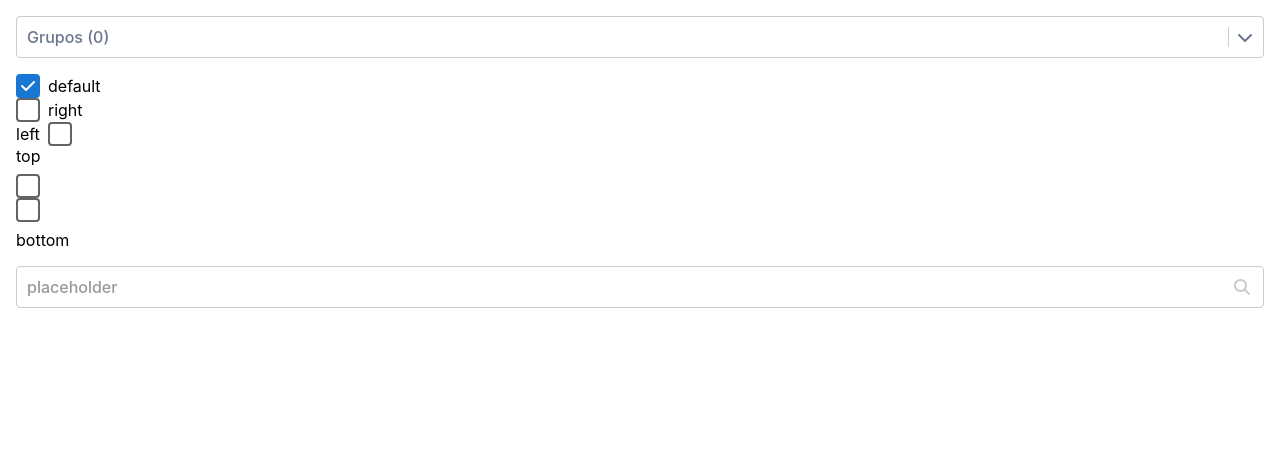
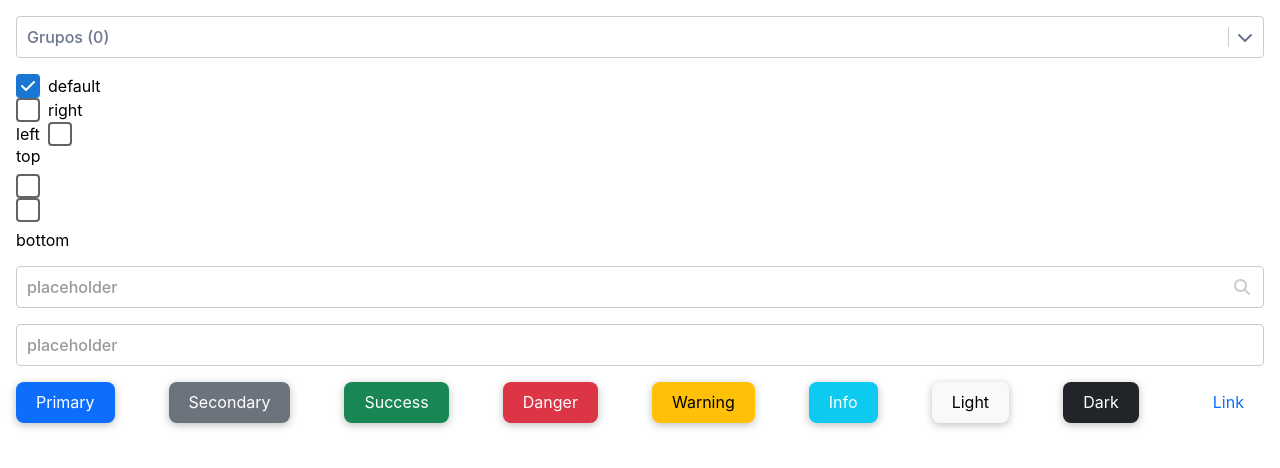
Before and after one commit to HalloweenJack2606/Ajonjolib, a React (Create React App) app: page / in a window 1280 px wide. Shown: the top 468 px of the page. Built offline with nearby package versions, Linux system fonts and the light colour scheme.

Commit message:
New Inputs

```diff
--- a/src/App.js
+++ b/src/App.js
@@ -1,7 +1,12 @@
 import './App.css';
 import {useState, useEffect} from "react";
-import { Select, Checkbox } from './inputs/ajonjolinput';
-import SearchBox from "./inputs/searchbox/searchbox";
+import {
+    Select,
+    Checkbox,
+    SearchBox,
+    Text,
+    Button
+} from './inputs/ajonjolinput';
 
 function App() {
     const options = [
@@ -15,6 +20,7 @@ function App() {
     ];
 
     const [myValues, setMyValues] = useState([]);
+    const [textValue, setTextValue] = useState('');
     const [showLuminarias, setShowLuminarias] = useState(true);
 
     useEffect(() => {
@@ -45,6 +51,28 @@ function App() {
                 }}>
                     <SearchBox onInput={(val) => console.log(val)} placeholder={'placeholder'}/>
                 </div>
+
+                <div style={{
+                    margin: '1rem'
+                }}>
+                    <Text value={textValue} onChange={(val) => setTextValue(val)} placeholder={'placeholder'}/>
+                </div>
+
+                <div style={{
+                    margin: '1rem',
+                    display: "flex",
+                    justifyContent: "space-between",
+                }}>
+                    <Button variant={'primary'} onSubmit={() => console.log(textValue)} name={'Primary'}/>
+                    <Button variant={'secondary'} onSubmit={() => console.log(textValue)} name={'Secondary'}/>
+                    <Button variant={'success'} onSubmit={() => console.log(textValue)} name={'Success'}/>
+                    <Button variant={'danger'} onSubmit={() => console.log(textValue)} name={'Danger'}/>
+                    <Button variant={'warning'} onSubmit={() => console.log(textValue)} name={'Warning'}/>
+                    <Button variant={'info'} onSubmit={() => console.log(textValue)} name={'Info'}/>
+                    <Button variant={'light'} onSubmit={() => console.log(textValue)} name={'Light'}/>
+                    <Button variant={'dark'} onSubmit={() => console.log(textValue)} name={'Dark'}/>
+                    <Button variant={'link'} onSubmit={() => console.log(textValue)} name={'Link'}/>
+                </div>
             </div>
         </div>
     );
--- a/src/inputs/ajonjolinput.js
+++ b/src/inputs/ajonjolinput.js
@@ -1,9 +1,13 @@
 import Select from "./select/select";
 import Checkbox from "./checkbox/checkbox";
 import SearchBox from "./searchbox/searchbox";
+import Text from "./text/text";
+import Button from "./button/button";
 
 export {
     Select,
     Checkbox,
-    SearchBox
+    SearchBox,
+    Text,
+    Button
 }
```
